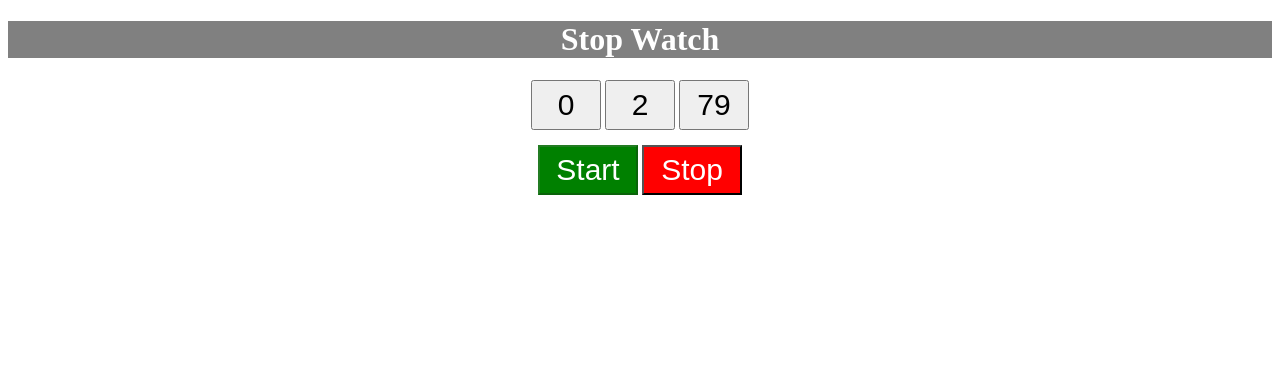
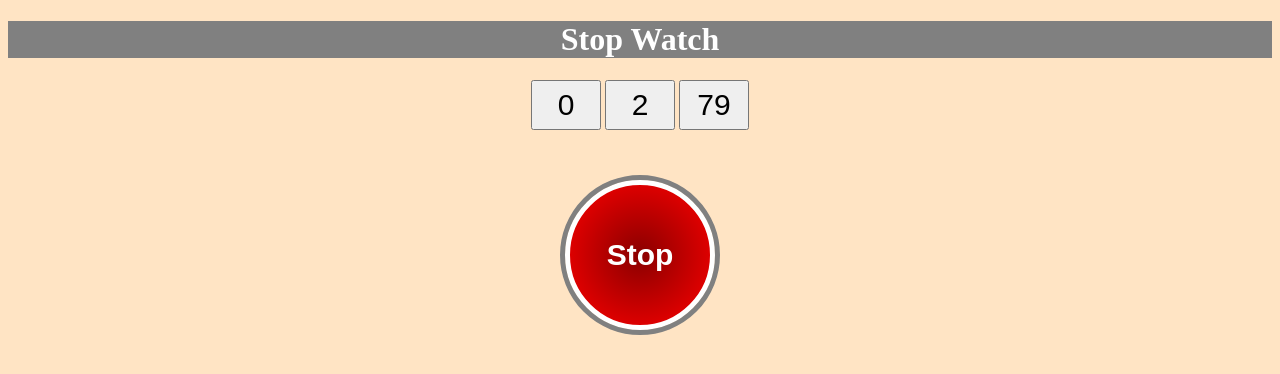
Before and after one commit to kazisaheb/Stop-Watch, a plain HTML site: page index.html in a window 1280 px wide. Both pictures are taken after a click on the button "Start". Drawn offline with Linux system fonts and the light colour scheme.

Commit message:
CSS 1 button activet

```diff
--- a/index.html
+++ b/index.html
@@ -18,8 +18,8 @@
       <button id="milisec">00</button>
     </div>
     <div id="btmBtn">
-      <button id="start" onclick="stopWatch()">Start</button>
-      <button id="stop" onclick="stop()">Stop</button>
+      <button id="startBtn" onclick="stopWatch()">Start</button>
+      <button id="stopBtn" onclick="stop()">Stop</button>
     </div>
 
   </section>
--- a/js.js
+++ b/js.js
@@ -1,10 +1,12 @@
 minutes = document.getElementById('minutes')
 seconds = document.getElementById('seconds')
 milisec = document.getElementById('milisec')
-start = document.getElementById('start')
+startBtn = document.getElementById('startBtn')
+stopBtn = document.getElementById('stopBtn')
 
 stopWatch = () => {
-  start.setAttribute("disabled", true)
+  startBtn.style.display = 'none'
+  stopBtn.style.display = 'block'
   minutes.innerText = 00
   seconds.innerText = 00
   milisec.innerText = 00
@@ -26,5 +28,6 @@ stopWatch = () => {
 }
 stop = () => {
   clearInterval(watch)
-  start.removeAttribute("disabled")
+  startBtn.style.display = 'block'
+  stopBtn.style.display = 'none'
 }
--- a/style.css
+++ b/style.css
@@ -1,4 +1,7 @@
 /** @format */
+body {
+	background-color: bisque;
+}
 h1 {
 	background-color: gray;
 	color: white;
@@ -8,7 +11,7 @@ section {
 	display: flex;
 	flex-direction: column;
 	align-items: center;
-	row-gap: 15px;
+	row-gap: 50px;
 }
 
 #topBtn button {
@@ -16,16 +19,30 @@ section {
 	height: 50px;
 	font-size: 30px;
 }
-#btmBtn button {
-	width: 100px;
-	height: 50px;
+
+#startBtn,
+#stopBtn {
 	font-size: 30px;
+	font-weight: bold;
+	color: white;
+	border-radius: 50%;
+	width: 150px;
+	height: 150px;
+	border: 5px solid white;
+	outline: 5px solid gray;
+	cursor: pointer;
 }
-#start {
-	background-color: green;
-	color: white;
+
+#startBtn {
+	background-image: radial-gradient(green, rgb(0, 255, 0));
 }
-#stop {
-	background-color: red;
-	color: white;
+#startBtn:hover {
+	background-image: radial-gradient(rgb(0, 167, 0), green);
 }
+#stopBtn {
+	background-image: radial-gradient(rgb(138, 0, 0), red);
+	display: none;
+}
+#stopBtn:hover {
+	background-image: radial-gradient(red, rgb(138, 0, 0));
+}
```
